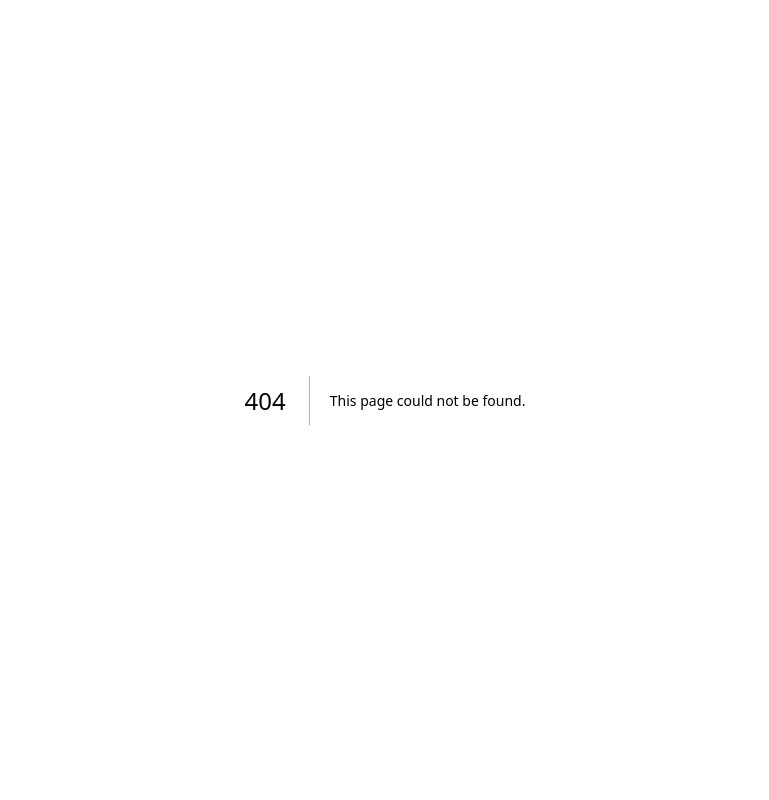
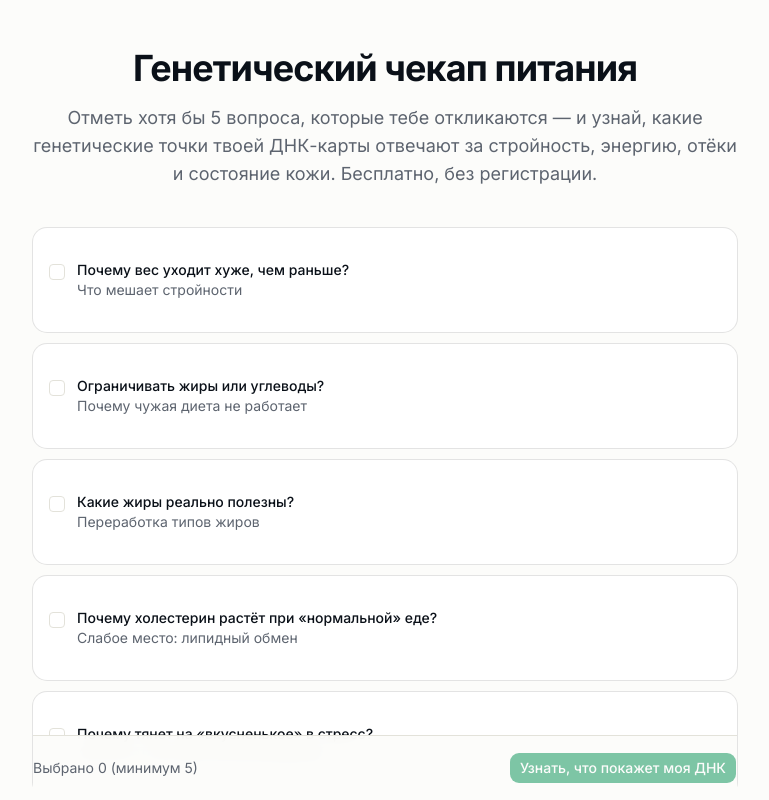
Before and after one commit to akhromovRT/genesis-app, a Next.js app: page /genetic-quiz in a window 1280 px wide. Before the commit this address had no page. Shown: the top 800 px of the page, without its empty margins (255-1024 px from the left). Built offline with nearby package versions, Linux system fonts and the light colour scheme.

Commit message:
feat(genetic-quiz): add public landing route /genetic-quiz

```diff
--- /dev/null
+++ b/src/app/(public)/genetic-quiz/page.tsx
@@ -0,0 +1,40 @@
+import type { Metadata } from "next";
+import { GeneticQuizFlow } from "@/components/genetic-quiz/quiz-flow";
+import { MIN_SELECTION } from "@/lib/genetic-quiz/questions";
+
+export const metadata: Metadata = {
+  title: "Генетический чекап питания — узнай свою ДНК-карту | Genesis",
+  description:
+    "Ответь на вопросы о своём теле и питании — узнай, какие генетические точки отвечают за стройность, энергию и кожу. Бесплатно, без регистрации.",
+  openGraph: {
+    title: "Генетический чекап питания | Genesis",
+    description:
+      "Пройди опросник — получи карту генетических маркеров твоего метаболизма.",
+  },
+};
+
+export default function GeneticQuizPage() {
+  return (
+    <div className="mx-auto max-w-3xl px-4 py-12 sm:px-6 lg:px-8">
+      <div className="text-center">
+        <h1 className="text-3xl font-bold tracking-tight sm:text-4xl">
+          Генетический чекап питания
+        </h1>
+        <p className="mt-4 text-lg text-muted-foreground">
+          Отметь хотя бы {MIN_SELECTION} вопроса, которые тебе откликаются — и
+          узнай, какие генетические точки твоей ДНК-карты отвечают за стройность,
+          энергию, отёки и состояние кожи. Бесплатно, без регистрации.
+        </p>
+      </div>
+
+      <div className="mt-10">
+        <GeneticQuizFlow />
+      </div>
+
+      <p className="mt-10 text-center text-xs text-muted-foreground">
+        Не является медицинской услугой. Программа оздоровления относится к сфере
+        ЗОЖ/натуропрактики.
+      </p>
+    </div>
+  );
+}
```
